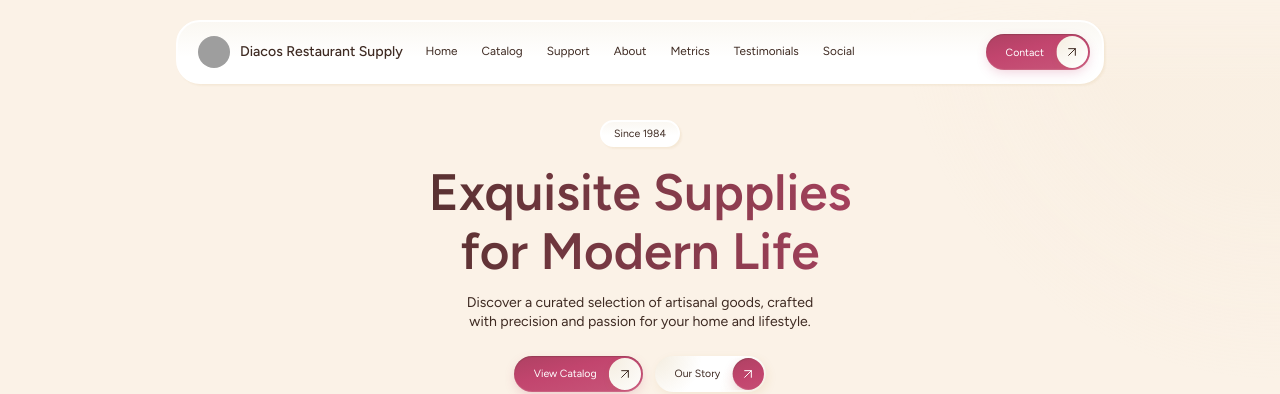
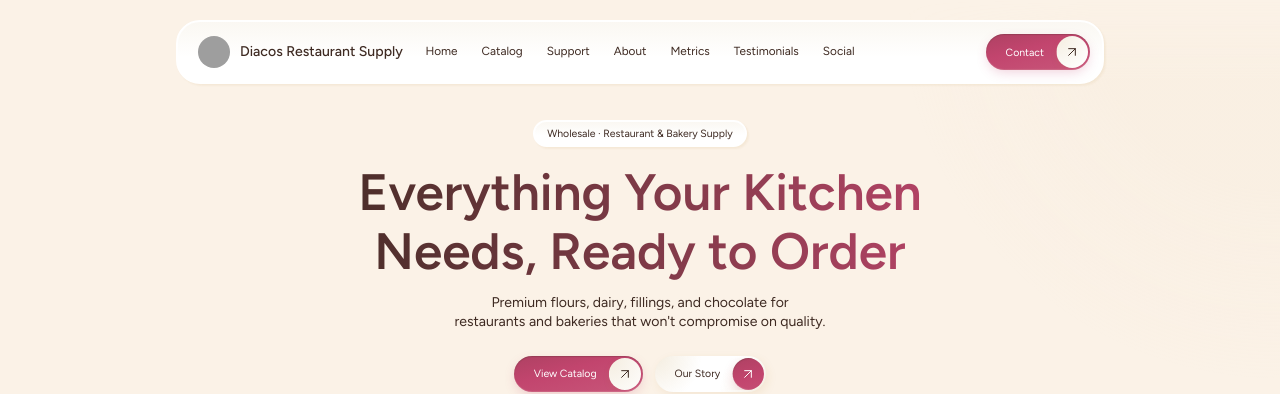
Before and after one commit to dmytro-webild/05d2b727-58ab-4dbf-a9b3-864a08988623, a React (Vite) app: page / in a window 1280 px wide. Shown: the top 394 px of the page. Built offline with nearby package versions, Linux system fonts and the light colour scheme; grey boxes are pictures that could not be loaded; a web font is replaced by a local one.

Commit message:
Bob AI: Update hero copy, badge, and images for bakery/restaurant su

```diff
--- a/src/pages/HomePage/sections/Home.tsx
+++ b/src/pages/HomePage/sections/Home.tsx
@@ -15,22 +15,22 @@ const secondaryButton = {
 };
 const items = [
   {
-    imageSrc: "http://img.b2bpic.net/free-photo/full-shot-woman-working-with-flowers_23-2149591604.jpg"
+    imageSrc: "https://picsum.photos/seed/679327160/1200/800"
   },
   {
-    imageSrc: "http://img.b2bpic.net/free-photo/vintage-desk-concept_23-2147791084.jpg"
+    imageSrc: "https://picsum.photos/seed/461309809/1200/800"
   },
   {
-    imageSrc: "http://img.b2bpic.net/free-photo/close-up-arrangement-modern-vases_23-2149646558.jpg"
+    imageSrc: "https://picsum.photos/seed/1301325396/1200/800"
   },
   {
-    imageSrc: "http://img.b2bpic.net/free-photo/grunge-style-metal-with-different-metallic-textures_1048-13647.jpg"
+    imageSrc: "https://picsum.photos/seed/232496995/1200/800"
   },
   {
-    imageSrc: "http://img.b2bpic.net/free-photo/close-up-arrangement-modern-vases_23-2149646508.jpg"
+    imageSrc: "https://picsum.photos/seed/910576897/1200/800"
   },
   {
-    imageSrc: "http://img.b2bpic.net/free-photo/cozy-autumn-composition-with-decorative-details-candles_169016-23374.jpg"
+    imageSrc: "https://picsum.photos/seed/1607010896/1200/800"
   }
 ];
 
@@ -53,11 +53,11 @@ const HomeInline = () => {
       <HeroBackgroundSlot />
       <div className="flex flex-col items-center gap-3 w-content-width mx-auto text-center">
         <div className="px-3 py-1 mb-1 text-sm card rounded w-fit">
-          <p>{"Since 1984"}</p>
+          <p>{"Wholesale · Restaurant & Bakery Supply"}</p>
         </div>
 
         <TextAnimation
-          text={"Exquisite Supplies for Modern Life"}
+          text={"Everything Your Kitchen Needs, Ready to Order"}
           variant={"slide-up"}
           gradientText={true}
           tag="h1"
@@ -65,7 +65,7 @@ const HomeInline = () => {
         />
 
         <TextAnimation
-          text={"Discover a curated selection of artisanal goods, crafted with precision and passion for your home and lifestyle."}
+          text={"Premium flours, dairy, fillings, and chocolate for restaurants and bakeries that won't compromise on quality."}
           variant={"slide-up"}
           gradientText={false}
           tag="p"
```
